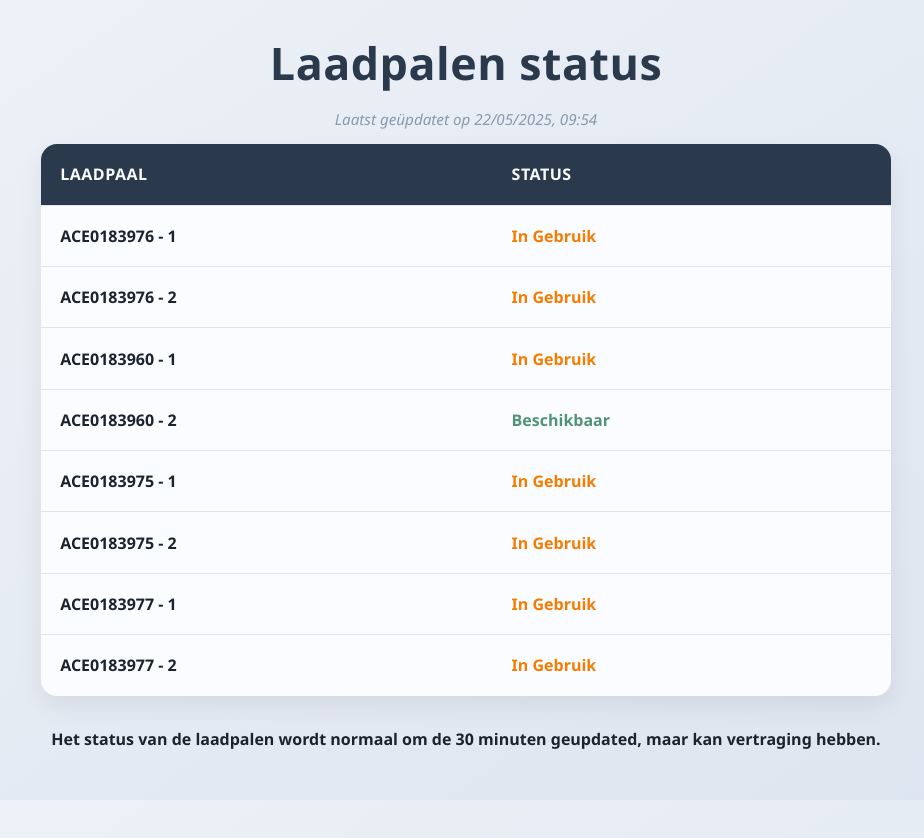
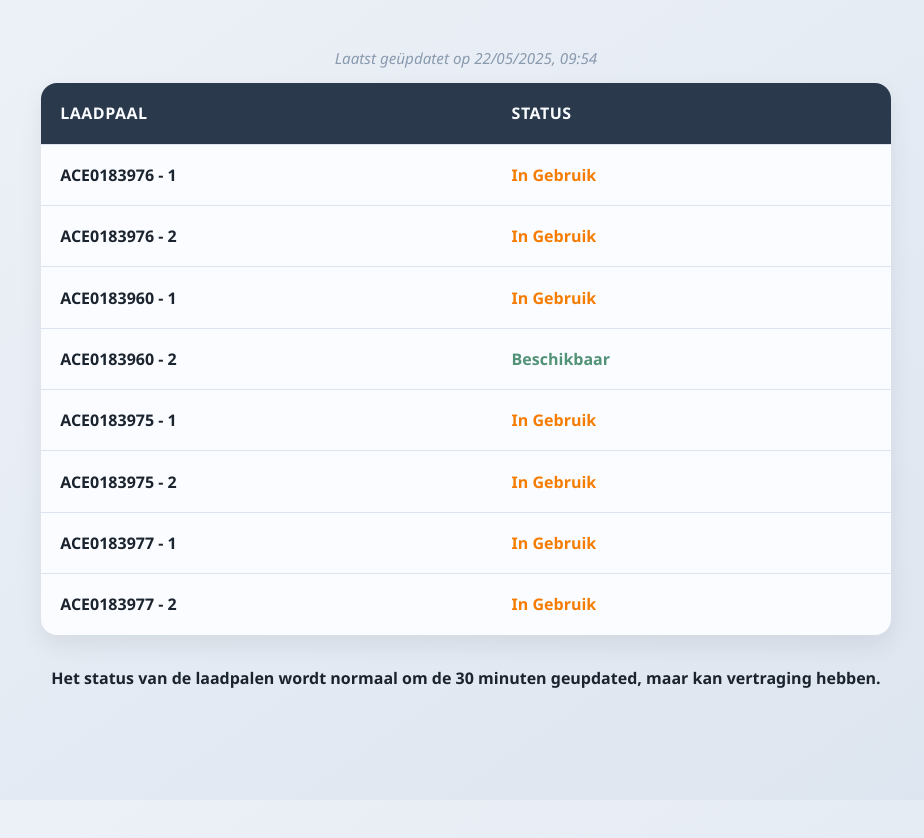
Before and after one commit to Jarnostuff/ecocharge-status, a plain HTML site: page index.html in a window 1280 px wide. Shown: the whole page, without its empty margins (174-1098 px from the left). Drawn offline with Linux system fonts and the light colour scheme.

Commit message:
Comment out the h1 of the page

```diff
--- a/index.html
+++ b/index.html
@@ -7,7 +7,7 @@
     <link rel="stylesheet" href="styles.css" />
   </head>
   <body>
-    <h1>Laadpalen status</h1>
+    <!-- <h1>Laadpalen status</h1> -->
     <p id="lastUpdated" class="last-updated"></p>
 
     <!-- TABEL LAYOUT (voor breed scherm) -->
```
